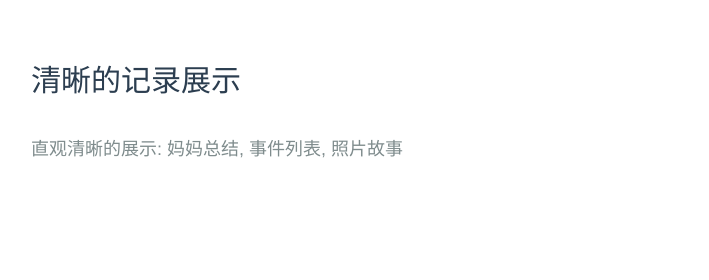
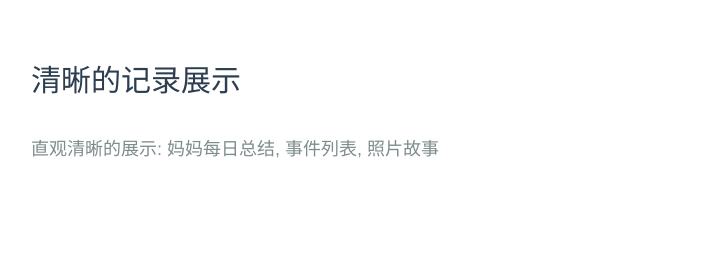
Before and after one commit to moodcal/moodcal.github.io, a plain HTML site: page index.html in a window 1280 px wide. Shown: the part 860-1140 px from the top of the page, 39-748 px from the left. Drawn offline with Linux system fonts and the light colour scheme.

Commit message:
description

```diff
--- a/index.html
+++ b/index.html
@@ -86,7 +86,7 @@
                         <div class="col-sm-6">
                             <h3>清晰的记录展示</h3>
                             <p>
-                                直观清晰的展示: 妈妈总结, 事件列表, 照片故事
+                                直观清晰的展示: 妈妈每日总结, 事件列表, 照片故事
                             </p>
                         </div>
                         <div class="col-sm-4 col-sm-offset-1">
```
